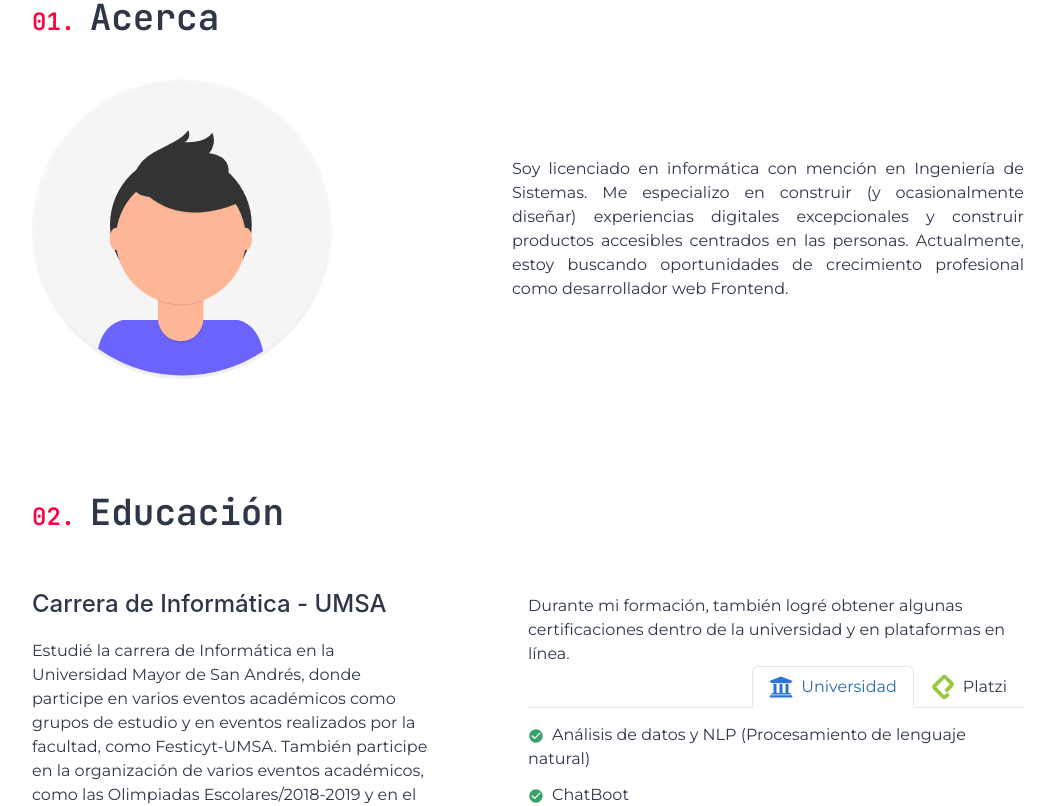
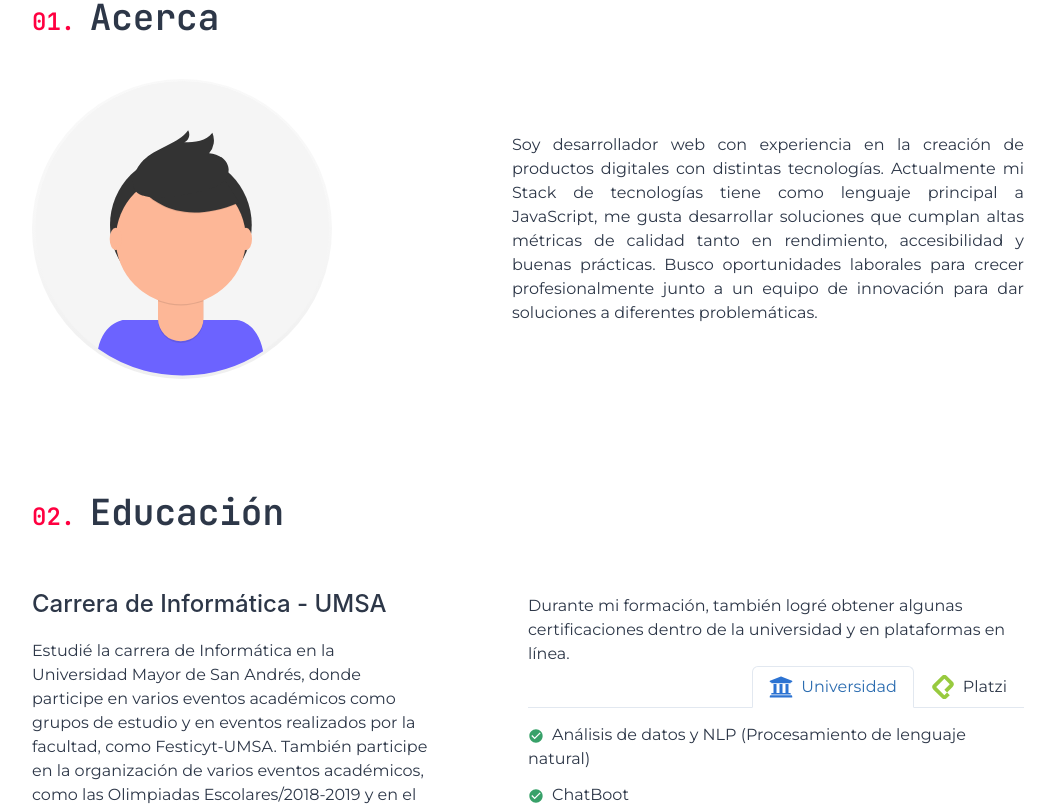
Before and after one commit to arielscc/myf, a Next.js app: page / in a window 1280 px wide. Shown: the part 860-1666 px from the top of the page, without its empty margins (112-1167 px from the left). Built offline with nearby package versions, Linux system fonts and the light colour scheme; a web font is replaced by a local one.

Commit message:
Add: Resto de proyectos realizados, Replace: Resume

```diff
--- a/components/Container.js
+++ b/components/Container.js
@@ -7,7 +7,6 @@ const Container = ({ children, title, index }) => (
     maxW="5xl"
     mx="auto"
     py={{ base: 'none', md: '14' }}
-    pt="14"
     px={{ base: '4', lg: 'none' }}
     id={title}
   >
--- a/i18n/en.js
+++ b/i18n/en.js
@@ -20,7 +20,7 @@ const en = {
   about: {
     title: 'about',
     description:
-      "I'm computer science degree with mention in Systems Engineering. I specialize in building (and occasionally designing) exceptional digital experiences and building accessible human-centered products. Currently, I'm looking for professional growth opportunities as a frontend developer.",
+      'I am web developer with experience building digital products with different technologies. Currently my Stack of technologies has a JavaScript as main language, I like to develop solutions that meet high quality metrics in terms of performance, accessibility and good practices. I am looking for job opportunities to grow professionally with an innovation team to provide solutions to different problems.',
   },
   education: {
     title: 'education',
--- a/i18n/es.js
+++ b/i18n/es.js
@@ -20,7 +20,7 @@ const es = {
   about: {
     title: 'acerca',
     description:
-      'Soy licenciado en informática con mención en Ingeniería de Sistemas. Me especializo en construir (y ocasionalmente diseñar) experiencias digitales excepcionales y construir productos accesibles centrados en las personas. Actualmente, estoy buscando oportunidades de crecimiento profesional como desarrollador web Frontend.',
+      'Soy desarrollador web con experiencia en la creación de productos digitales con distintas tecnologías. Actualmente mi Stack de tecnologías tiene como lenguaje principal a JavaScript, me gusta desarrollar soluciones que cumplan altas métricas de calidad tanto en rendimiento, accesibilidad y buenas prácticas. Busco oportunidades laborales para crecer profesionalmente junto a un equipo de innovación para dar soluciones a diferentes problemáticas.',
   },
   education: {
     title: 'educación',
--- a/sections/Projects.js
+++ b/sections/Projects.js
@@ -1,12 +1,75 @@
 import React, { useContext } from 'react';
-import { Divider, Box } from '@chakra-ui/react';
+import { Divider, Box, SimpleGrid } from '@chakra-ui/react';
 import Project from '../components/Project';
 import Container from '../components/Container';
 import AppContext from '../context/context';
+import CardProject from '../components/CardProject';
 
 const Projects = () => {
-  const { list_projects } = useContext(AppContext);
-  const { title, projects, type } = list_projects;
+  const datos = [
+    {
+      id: 1,
+      title: 'Platzi Badges',
+      desc: 'Platzi Badges es una plataforma que  lleva el registro de los asistentes a la Platzi Conf, haciendo posible que cada usuario registrado pueda ingresar su información personal. Cada uno de ellos tendrá un rol diferente y esto se verá reflejado en su badge. El proyecto tambien permite listar a todos los participantes y filtrarlos por tipo de rol, o hacer búsqueda por nombre.',
+      links: {
+        github: 'https://github.com/arielscc/platziBadges',
+        live: 'https://platzi-badge.netlify.app',
+      },
+      tags: ['react', 'javascript', 'html', 'css'],
+    },
+    {
+      id: 2,
+      title: 'Platzi Badges',
+      desc: 'En este proyecto se implementan los fundamentos de ReactJs como manejo de estado, useEffect, Peticiones, Asincronismo y más. Esta realizado haciendo uso de TailwindCss para el frontend y se trata de un buscador de imágenes gifs, el cual devuelve 10 imágenes relacionadas a la búsqueda.',
+      links: {
+        github: 'https://github.com/arielscc/react-GifApp',
+        live: 'https://arielscc.github.io/react-GifApp/',
+      },
+      tags: ['react', 'javascript', 'html', 'tailwind'],
+    },
+    {
+      id: 3,
+      title: 'Platzi Badges',
+      desc: 'Este proyecto fue creado usando React y TailwindCss, Se trata de un pequeño SPA que tiene integrado conceptos de react-router e implementa la seguridad y protección de rutas.',
+      links: {
+        github: 'https://github.com/arielscc/heroes-app',
+        live: 'https://heroes-ap.netlify.app/#/marvel',
+      },
+      tags: ['react', 'javascript', 'html', 'tailwind'],
+    },
+    {
+      id: 4,
+      title: '100Tifico',
+      desc: '100Tifico presenta una lista de personajes de la famosa serie Rick & Morty. Este proyecto es una Single Page Aplication, haciendo uso de Javascript Vanilla y usa un entorno de desarrollo basado en WebPack.',
+      links: {
+        github: 'https://github.com/arielscc/rick-and-morty#readme',
+        live: 'https://nostalgic-lamport-e31690.netlify.app/',
+      },
+      tags: ['webpack', 'javascript', 'html', 'css'],
+    },
+    {
+      id: 5,
+      title: 'Guía WebPack',
+      desc: 'Esta es una guía básica sobre la configuración de cómo usar el paquete Webpack en su versión 4.',
+      links: {
+        github: 'https://github.com/arielscc/Webpack',
+        live: '',
+      },
+      tags: ['webpack', 'javascript'],
+    },
+    {
+      id: 6,
+      title: 'Guía a11y',
+      desc: 'Esta es una Guía general para garantizar la accesibilidad dentro de cualquier sitio web. En la Guía se presentan especificaciones WCAG, ARIA y demás',
+      links: {
+        github: 'https://github.com/arielscc/a11yGuideLine',
+        live: '',
+      },
+      tags: ['html', 'css', 'md'],
+    },
+  ];
+  const { list_projects: listProjects } = useContext(AppContext);
+  const { title, projects, type } = listProjects;
   return (
     <Container title={title} index={5}>
       {projects.map((project, i) => (
@@ -15,6 +78,12 @@ const Projects = () => {
           <Divider />
         </Box>
       ))}
+
+      <SimpleGrid minChildWidth="250px" gap="5" mt="14">
+        {datos.map(card => (
+          <CardProject card={card} key={card.id} />
+        ))}
+      </SimpleGrid>
     </Container>
   );
 };
```
Also changed, not shown: components/CardDescription.js (added, +34 -0 lines), 2 other files (tests, documents, lock files or other folders).
